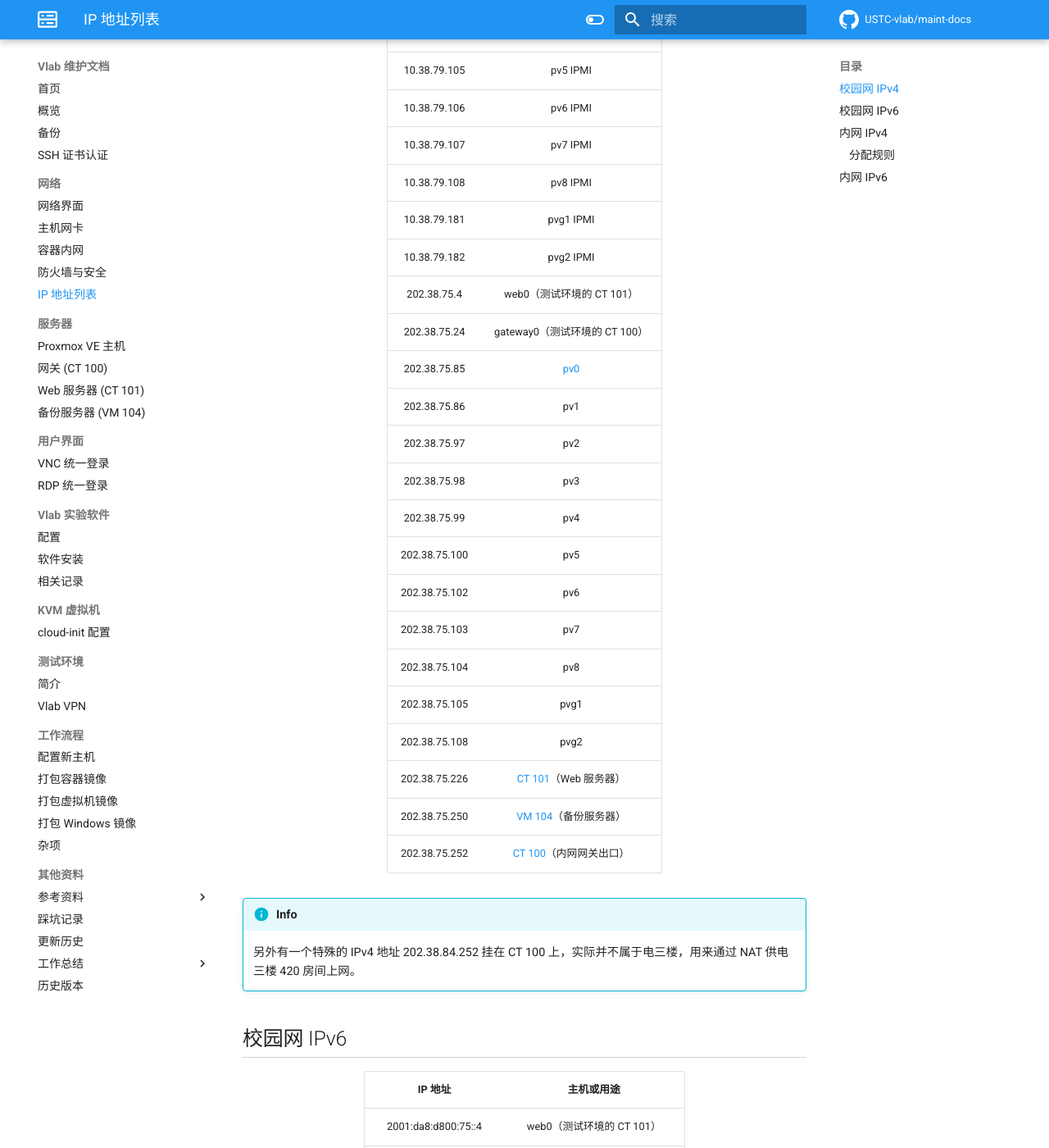
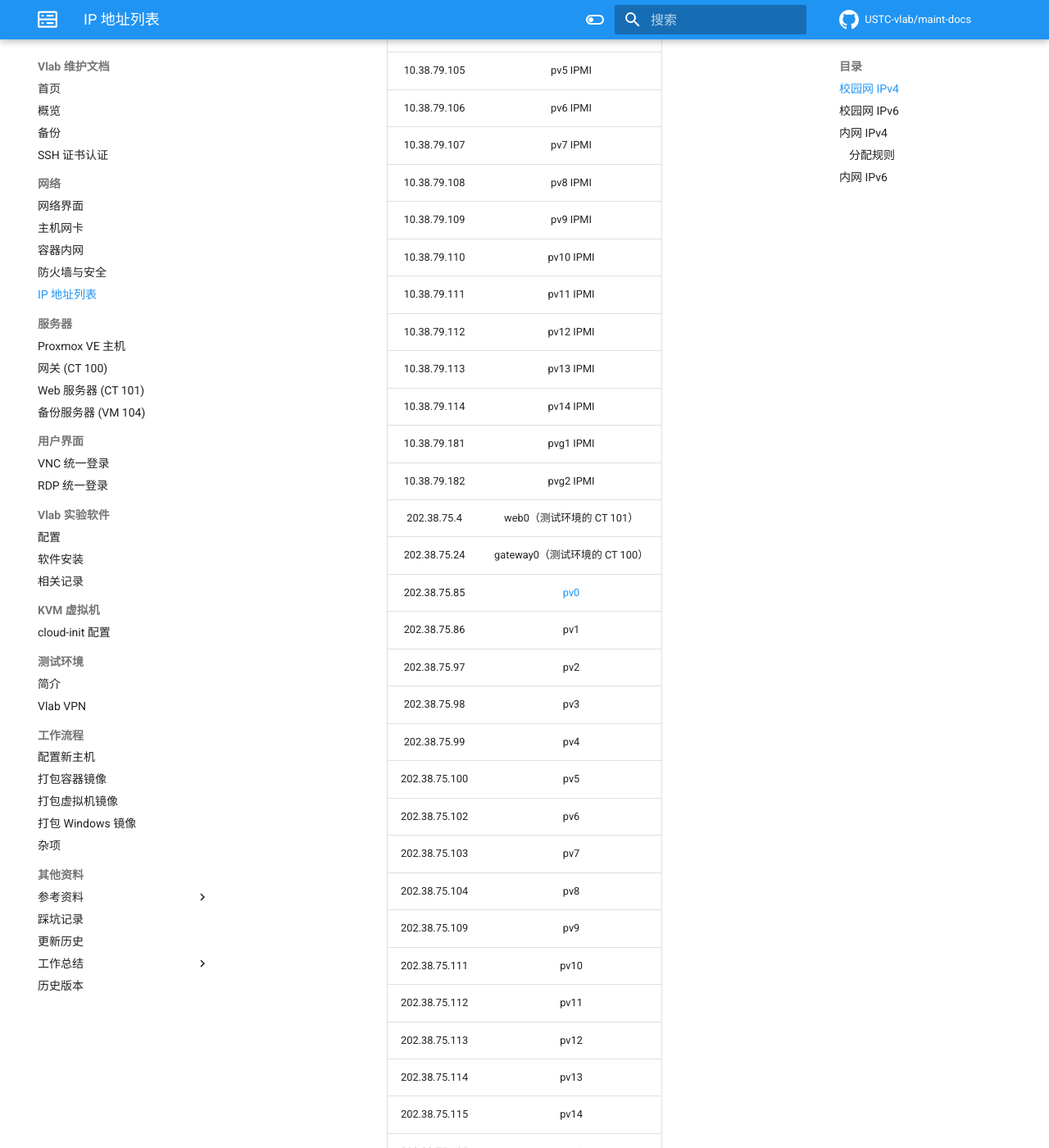
Before and after one commit to USTC-vlab/maint-docs, an MkDocs documentation site: the page built from docs/networking/ips.md, in a window 1280 px wide and 1400 px high, scrolled down 512 px. Shown: the whole window at 82% size. Built offline with MkDocs 1.6.1 and Material for MkDocs 9.7.7, drawn with Linux system fonts in a browser that asks for light colours; comment, search, counter and statistics services are not loaded.

Commit message:
networking/ips: add ustcnet IPs for pv9-pv14

```diff
--- a/docs/networking/ips.md
+++ b/docs/networking/ips.md
@@ -14,6 +14,12 @@
 | 10.38.79.106 | pv6 IPMI |
 | 10.38.79.107 | pv7 IPMI |
 | 10.38.79.108 | pv8 IPMI |
+| 10.38.79.109 | pv9 IPMI |
+| 10.38.79.110 | pv10 IPMI |
+| 10.38.79.111 | pv11 IPMI |
+| 10.38.79.112 | pv12 IPMI |
+| 10.38.79.113 | pv13 IPMI |
+| 10.38.79.114 | pv14 IPMI |
 | 10.38.79.181 | pvg1 IPMI |
 | 10.38.79.182 | pvg2 IPMI |
 | 202.38.75.4 | web0（测试环境的 CT 101） |
@@ -27,6 +33,12 @@
 | 202.38.75.102 | pv6 |
 | 202.38.75.103 | pv7 |
 | 202.38.75.104 | pv8 |
+| 202.38.75.109 | pv9 |
+| 202.38.75.111 | pv10 |
+| 202.38.75.112 | pv11 |
+| 202.38.75.113 | pv12 |
+| 202.38.75.114 | pv13 |
+| 202.38.75.115 | pv14 |
 | 202.38.75.105 | pvg1 |
 | 202.38.75.108 | pvg2 |
 | 202.38.75.226 | [CT 101](../servers/ct101.md)（Web 服务器） |
```
